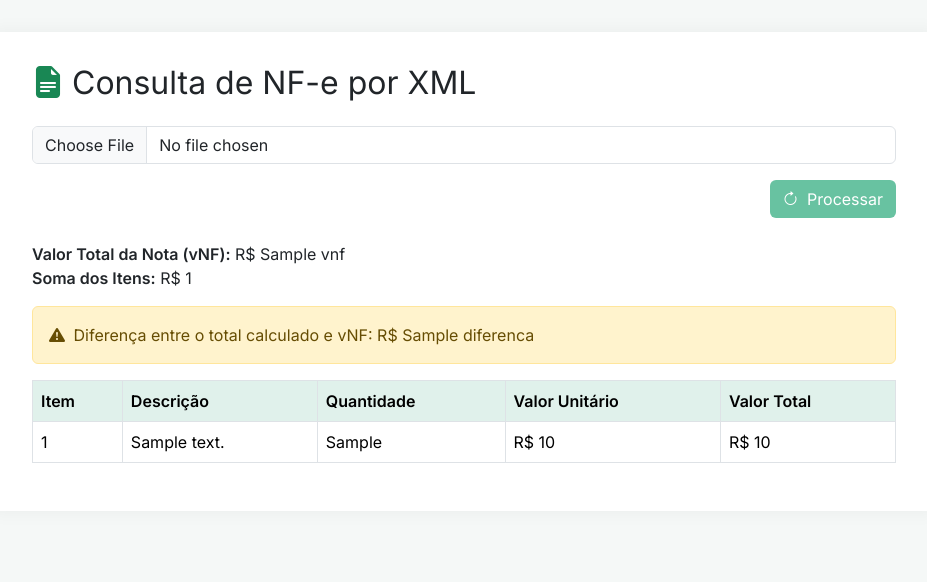
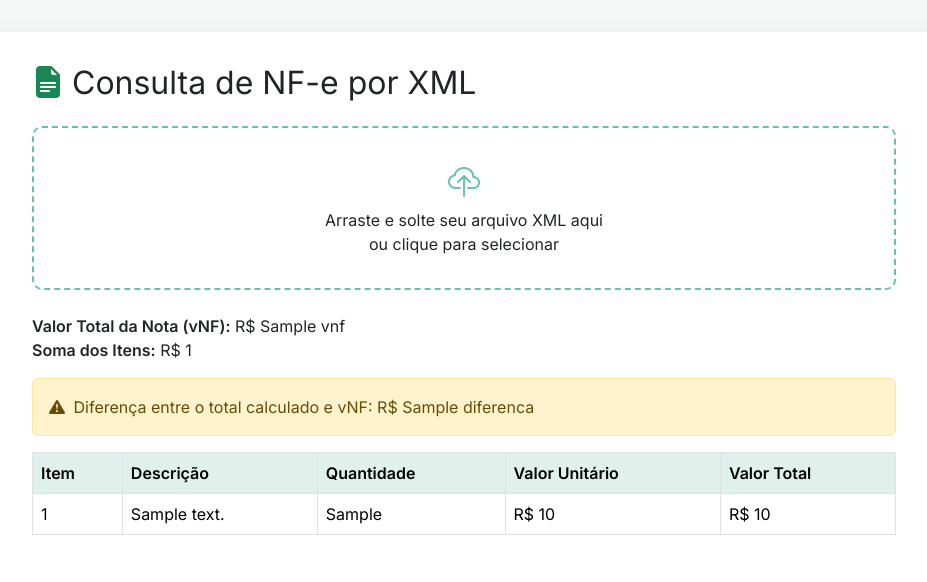
Before and after one commit to jheanDevs/nfe-flask-app, a Flask app: template templates/index.html in a window 1280 px wide. Shown: the top 582 px of the page, without its empty margins (176-1103 px from the left). Run offline with Flask 3, Linux system fonts and the light colour scheme; the template is opened without the code that fills it: most values are stand-ins (such as "Sample title", 1, 10 or a date in 2020).

Commit message:
UPDATE: novo UX/UI e upload e arquivos

```diff
--- a/templates/index.html
+++ b/templates/index.html
@@ -16,6 +16,7 @@ mobile_friendly_html = """ -->
     <link href="https://cdn.jsdelivr.net/npm/bootstrap@5.3.2/dist/css/bootstrap.min.css" rel="stylesheet">
     <link href="https://cdn.jsdelivr.net/npm/bootstrap-icons@1.11.1/font/bootstrap-icons.css" rel="stylesheet">
     <link href="https://fonts.googleapis.com/css2?family=Inter:wght@400;600&display=swap" rel="stylesheet">
+    <link href="https://cdnjs.cloudflare.com/ajax/libs/animate.css/4.1.1/animate.min.css" rel="stylesheet">
     <style>
         body {
             background-color: #f5f8f7;
@@ -49,6 +50,26 @@ mobile_friendly_html = """ -->
         .result-table tbody tr:nth-child(odd) {
             background-color: #fafafa;
         }
+        .drop-zone {
+            border: 2px dashed #68c2a1;
+            border-radius: 10px;
+            padding: 2rem;
+            text-align: center;
+            cursor: pointer;
+            transition: all 0.3s ease;
+        }
+        .drop-zone:hover, .drop-zone.dragover {
+            background-color: #f0fdf7;
+            border-color: #57a98c;
+        }
+        .drop-zone i {
+            font-size: 2rem;
+            color: #68c2a1;
+            margin-bottom: 1rem;
+        }
+        #file-upload {
+            display: none;
+        }
         @keyframes fadeIn {
             from { opacity: 0; transform: translateY(10px); }
             to { opacity: 1; transform: translateY(0); }
@@ -75,32 +96,31 @@ mobile_friendly_html = """ -->
 
     <form method="post" enctype="multipart/form-data" class="mb-4" id="upload-form">
         <div class="mb-3">
-            <input type="file" name="xml_file" id="file-upload" class="form-control" required accept=".xml">
-        </div>
-        <div class="text-end">
-            <button type="submit" class="btn btn-custom">
-                <i class="bi bi-arrow-clockwise me-1"></i> Processar
-            </button>
+            <div class="drop-zone" id="drop-zone">
+                <i class="bi bi-cloud-upload"></i>
+                <p class="mb-0">Arraste e solte seu arquivo XML aqui<br>ou clique para selecionar</p>
+                <input type="file" name="xml_file" id="file-upload" class="form-control" required accept=".xml">
+            </div>
         </div>
     </form>
 
     {% if resultado %}
-        <div class="mb-3 fade-in">
+        <div class="mb-3 animate__animated animate__fadeIn">
             <strong>Valor Total da Nota (vNF):</strong> R$ {{ resultado.vnf }}<br>
             <strong>Soma dos Itens:</strong> R$ {{ resultado.total_geral }}
         </div>
 
         {% if resultado.bate %}
-            <div class="alert alert-success fade-in">
+            <div class="alert alert-success animate__animated animate__fadeIn">
                 <i class="bi bi-check-circle-fill me-1"></i> O total calculado bate com o valor da nota!
             </div>
         {% else %}
-            <div class="alert alert-warning fade-in">
+            <div class="alert alert-warning animate__animated animate__fadeIn">
                 <i class="bi bi-exclamation-triangle-fill me-1"></i> Diferença entre o total calculado e vNF: R$ {{ resultado.diferenca }}
             </div>
         {% endif %}
 
-        <table class="table result-table table-bordered mt-3 fade-in">
+        <table class="table result-table table-bordered mt-3 animate__animated animate__fadeIn">
             <thead>
                 <tr>
                     <th>Item</th>
@@ -126,10 +146,47 @@ mobile_friendly_html = """ -->
 </div>
 
 <script>
+    const dropZone = document.getElementById('drop-zone');
+    const fileUpload = document.getElementById('file-upload');
     const form = document.getElementById('upload-form');
+
+    function handleFileSelect(file) {
+        if (file && file.name.toLowerCase().endsWith('.xml')) {
+            const dataTransfer = new DataTransfer();
+            dataTransfer.items.add(file);
+            fileUpload.files = dataTransfer.files;
+            form.submit();
+        } else {
+            alert('Por favor, selecione apenas arquivos XML.');
+        }
+    }
+
+    dropZone.addEventListener('click', () => fileUpload.click());
+
+    dropZone.addEventListener('dragover', (e) => {
+        e.preventDefault();
+        dropZone.classList.add('dragover');
+    });
+
+    dropZone.addEventListener('dragleave', () => {
+        dropZone.classList.remove('dragover');
+    });
+
+    dropZone.addEventListener('drop', (e) => {
+        e.preventDefault();
+        dropZone.classList.remove('dragover');
+        const file = e.dataTransfer.files[0];
+        handleFileSelect(file);
+    });
+
+    fileUpload.addEventListener('change', (e) => {
+        const file = e.target.files[0];
+        handleFileSelect(file);
+    });
+
     form.addEventListener('submit', () => {
         const loading = document.createElement('div');
-        loading.className = 'alert alert-info mt-3 text-center fade-in';
+        loading.className = 'alert alert-info mt-3 text-center animate__animated animate__fadeIn';
         loading.innerHTML = '<i class="bi bi-hourglass-split me-1"></i> Processando XML...';
         form.insertAdjacentElement('afterend', loading);
     });
```
